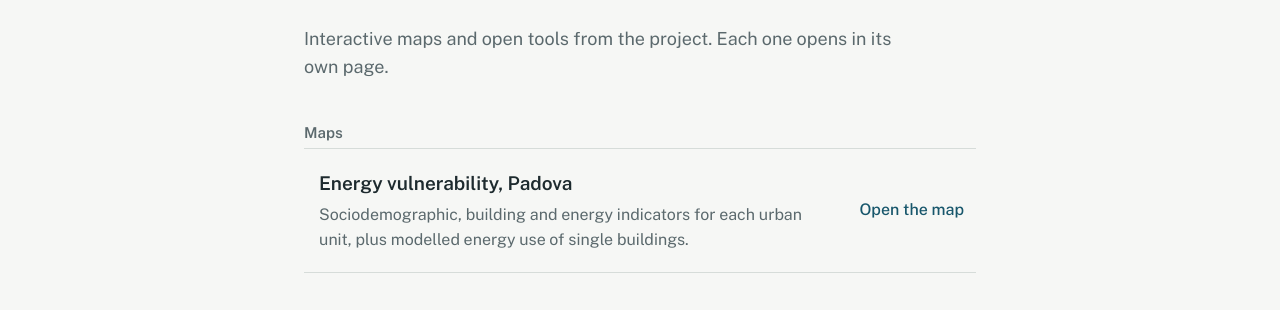
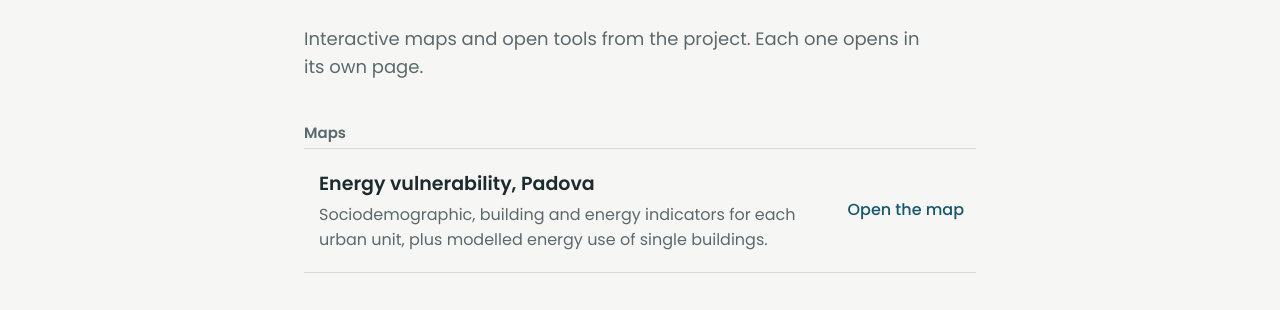
Before and after one commit to chiaquino/reclaim, a plain HTML site: page index.html in a window 1280 px wide. Shown: the part 216-526 px from the top of the page. Drawn offline with nearby package versions, Linux system fonts and the light colour scheme.

Commit message:
Edit font

```diff
--- a/index.html
+++ b/index.html
@@ -7,10 +7,10 @@
 <meta name="description" content="Interactive maps and open tools from the RECLAIM project.">
 <link rel="preconnect" href="https://fonts.googleapis.com">
 <link rel="preconnect" href="https://fonts.gstatic.com" crossorigin>
-<link href="https://fonts.googleapis.com/css2?family=Public+Sans:wght@400;500;600&display=swap" rel="stylesheet">
+<link href="https://fonts.googleapis.com/css2?family=Poppins:wght@400;500;600&display=swap" rel="stylesheet">
 <style>
   /* EDIT: page font. To use another one, change this line (and the Google Fonts <link> above if needed). */
-  :root { --font:"Public Sans", system-ui, -apple-system, "Segoe UI", Roboto, sans-serif; --ink:#1d2a2e; --muted:#5b696d; --paper:#f6f7f5; --line:#d6dcd9; --accent:#17566b; --accent-soft:#e3eef1; }
+  :root { --font: "Poppins", system-ui, sans-serif;system-ui, -apple-system, "Segoe UI", Roboto, sans-serif; --ink:#1d2a2e; --muted:#5b696d; --paper:#f6f7f5; --line:#d6dcd9; --accent:#17566b; --accent-soft:#e3eef1; }
   @media (prefers-color-scheme: dark) {
     :root { --ink:#e8eeee; --muted:#9fb0b4; --paper:#141b1d; --line:#2b383b; --accent:#7cc0d6; --accent-soft:#1c2c31; }
   }
```
